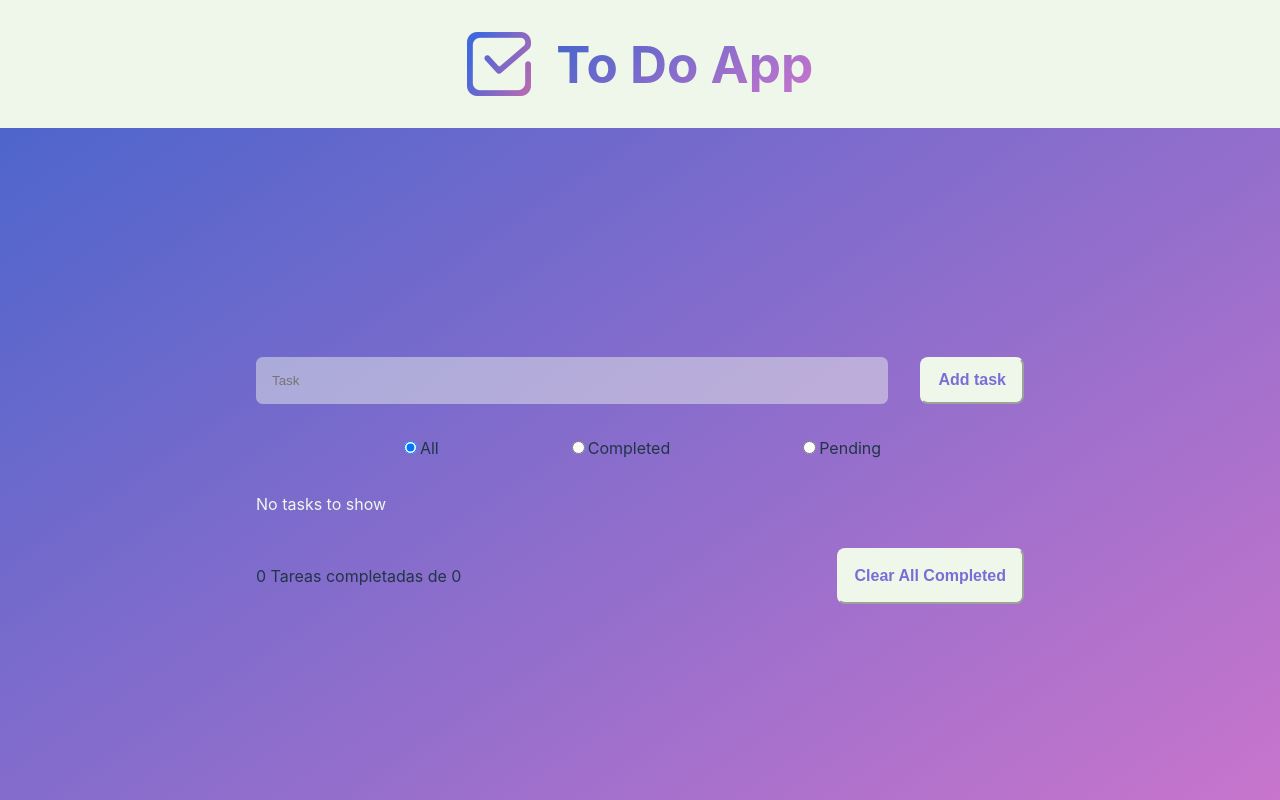
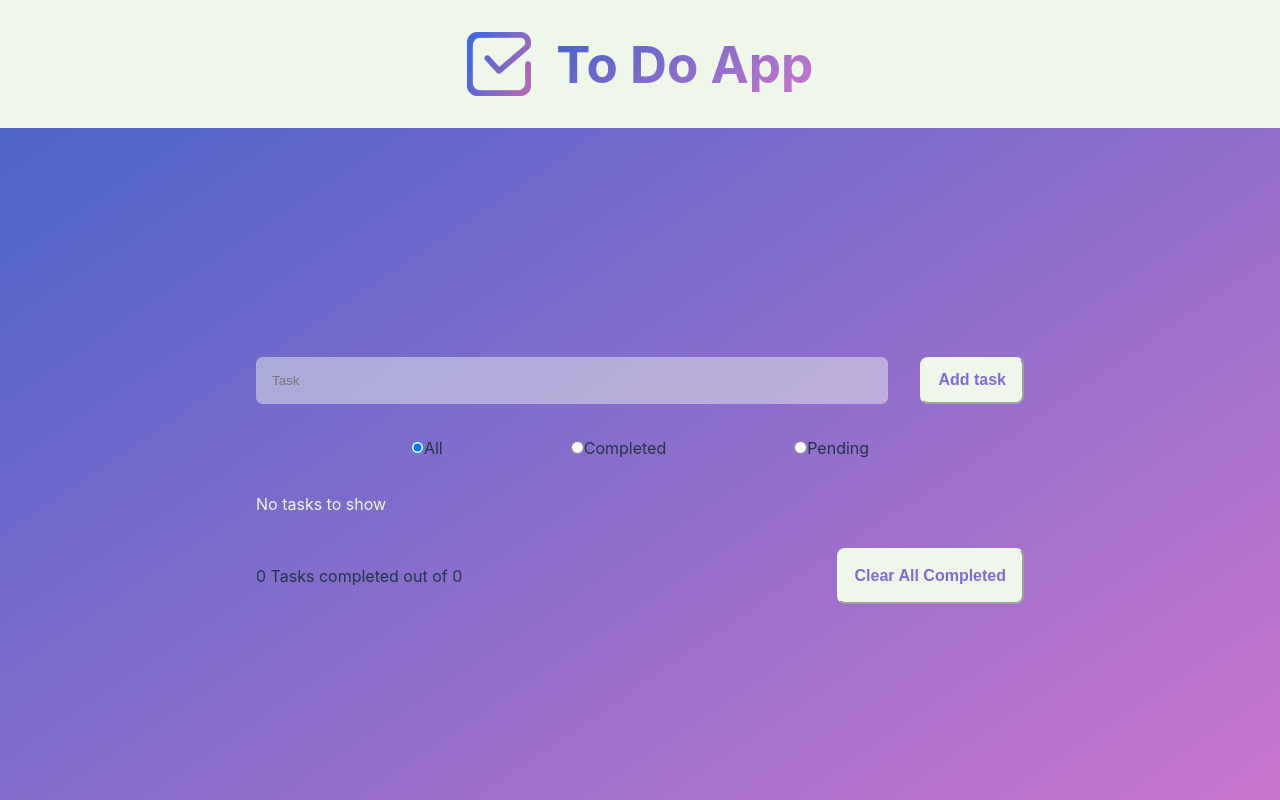
Before and after one commit to AnneSolarte/P.Web---2024, a React (Vite) app in the folder ToDoApp/: page / in a window 1280 px wide. Built offline with nearby package versions, Linux system fonts and the light colour scheme.

Commit message:
feature: line-through-text in text and creation of div in popUp

```diff
--- a/ToDoApp/src/App.css
+++ b/ToDoApp/src/App.css
@@ -20,6 +20,7 @@ body{
   width: 100%;
   margin: 0 auto;
   align-items: center;
+  justify-content: start;
 
 }
 
--- a/ToDoApp/src/App.jsx
+++ b/ToDoApp/src/App.jsx
@@ -18,10 +18,6 @@ function App () {
 
   return (
     <>
-      <Header />
-      <Form />
-      <Filters />
-      <List />
       {
         editing
           ? (
@@ -29,6 +25,10 @@ function App () {
             )
           : null
       }
+      <Header />
+      <Form />
+      <Filters />
+      <List />
       <Footer />
 
     </>
--- a/ToDoApp/src/components/EditPopUp/EditPopUp.css
+++ b/ToDoApp/src/components/EditPopUp/EditPopUp.css
@@ -1,3 +1,15 @@
+.opacity-div {
+    display: flex;
+    background-color: black;
+    opacity: 0.6;
+    position: fixed; /* Cambiado a position: fixed */
+    top: 0;
+    left: 0;
+    width: 100%;
+    height: 100%;
+    z-index: 10; /* Asegura que esté por encima de otros elementos */
+}
+
 .pop-up-form{
     display: flex;
     width: 30%;
@@ -9,6 +21,7 @@
     padding: 1.5rem;
     top: 40%;
     left: 35%;
+    z-index: 12;
 }
 
 .header-pop-up{
--- a/ToDoApp/src/components/EditPopUp/EditPopUp.jsx
+++ b/ToDoApp/src/components/EditPopUp/EditPopUp.jsx
@@ -27,6 +27,9 @@ export const EditPopUp = () => {
   }
 
   return (
+    <>
+      <div className='opacity-div' />
+
       <form onSubmit={onSubmmit} className='pop-up-form'>
 
         <div className='header-pop-up'>
@@ -56,5 +59,7 @@ export const EditPopUp = () => {
         />
 
       </form>
+    </>
+
   )
 }
--- a/ToDoApp/src/components/Filters/Filters.css
+++ b/ToDoApp/src/components/Filters/Filters.css
@@ -12,7 +12,13 @@
     margin-right: 4rem;
 }
 
-.filters-section input[type="radio"]:checked + label {
-    color: blue; /* Color del texto cuando el input radio está seleccionado */
-    font-style: italic; /* Estilo del texto cuando el input radio está seleccionado */
-  }
+input[type="radio" i] {
+    background-color: var(--color-font);
+    color: blue;
+    cursor: default;
+    appearance: auto;
+    box-sizing: border-box;
+    margin: 0;
+    padding: 0;
+    border: initial;
+}
--- a/ToDoApp/src/components/Footer/Footer.jsx
+++ b/ToDoApp/src/components/Footer/Footer.jsx
@@ -6,7 +6,7 @@ export const Footer = () => {
   const { allTasks, completedTasks, clearAllCompletedTasks } = useContextHook()
   return (
     <section className='footer'>
-      <p>{completedTasks} {completedTasks <= 1 & completedTasks !== 0 ? 'Tarea completada' : 'Tareas completadas'} de {allTasks} </p>
+      <p>{completedTasks} {completedTasks <= 1 & completedTasks !== 0 ? 'Task completed' : 'Tasks completed'} out of {allTasks} </p>
       <Button
         type='clear-completed'
         text='Clear All Completed'
--- a/ToDoApp/src/components/Header/Header.css
+++ b/ToDoApp/src/components/Header/Header.css
@@ -2,13 +2,14 @@
 .header-section{
     width: 100%;
     display: flex;
-    position: fixed;
+    position: absolute;
     top: 0;
     height: 8rem;
     background-color: var(--color-white);
     flex-direction: row;
     align-items: center;
     justify-content:center;
+    z-index: 9;
 
 }
 
--- a/ToDoApp/src/components/List/Task/Task.css
+++ b/ToDoApp/src/components/List/Task/Task.css
@@ -23,3 +23,9 @@
 .task p{
     margin-left: 1rem;
 }
+
+.line-through-text{
+    text-decoration: line-through; /* Tachado */
+    text-decoration-color: var(--color-violet);
+    color: var(--color-font-completed);
+}
--- a/ToDoApp/src/components/List/Task/Task.jsx
+++ b/ToDoApp/src/components/List/Task/Task.jsx
@@ -22,10 +22,18 @@ export const Task = ({ text, id, completed }) => {
           checked={completed}
           onChange={(e) => handleToggleCompleted(e)}
         />
-        <p>{text}</p>
+        <p className={completed ? 'line-through-text' : ''}>{text}</p>
       </div>
 
       <div className='buttons-task'>
+        <Button
+          type='edit'
+          text=''
+          id={id}
+          handleClick={() => changeEditState(id)}
+          img={editicon}
+        />
+
         <Button
           type='delete'
           text=''
@@ -34,13 +42,6 @@ export const Task = ({ text, id, completed }) => {
           img={deleteicon}
         />
 
-        <Button
-          type='edit'
-          text=''
-          id={id}
-          handleClick={() => changeEditState(id)}
-          img={editicon}
-        />
       </div>
 
     </div>
```
Lines whose indentation alone changed are shown as unchanged.
